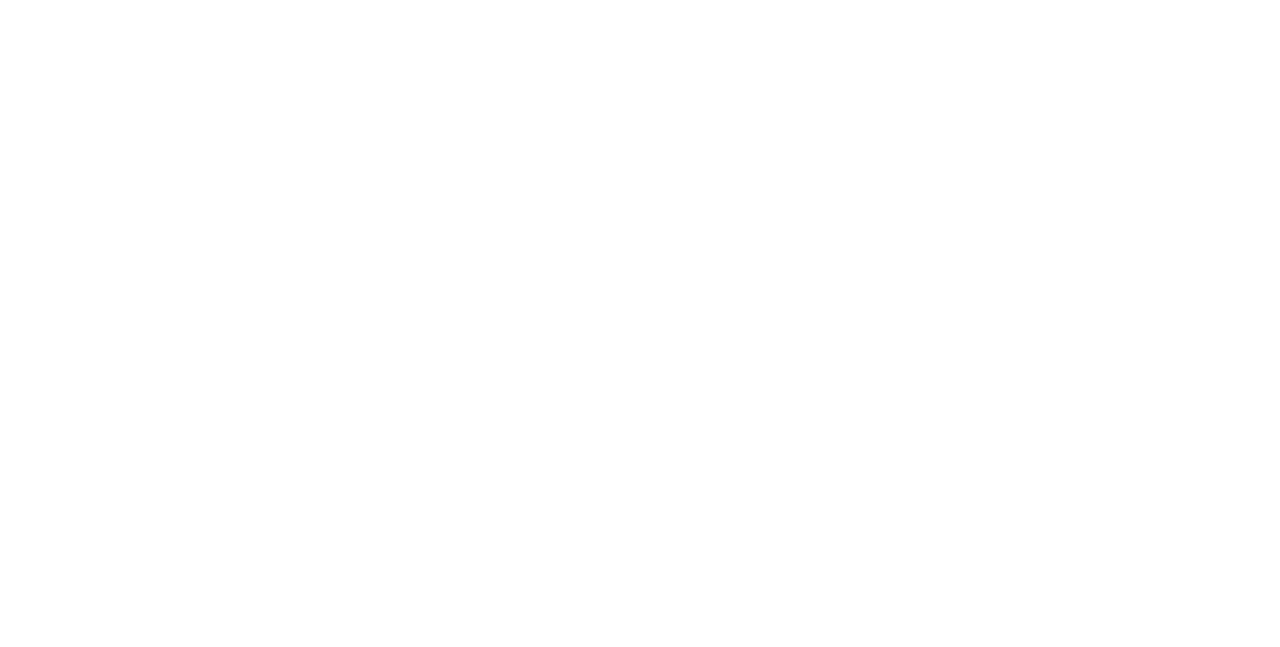
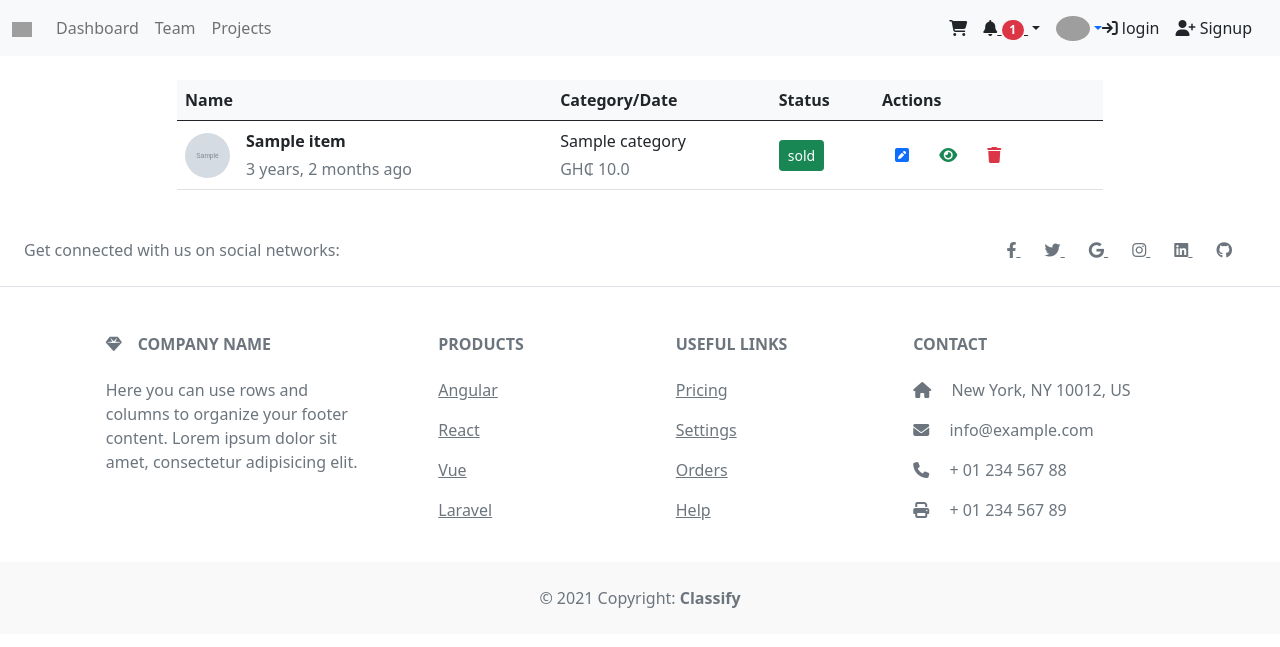
Before and after one commit to rcoffie/classify, a Django app: page /user_engine/dashboard/ in a window 1280 px wide. Before the commit the part shown is empty. Shown: the top 647 px of the page. Run offline with Django 3.2, Linux system fonts and the light colour scheme; a user stored in the database is signed in; tables that the repository leaves empty hold one stand-in row (values such as "Sample post"); grey boxes marked "Sample" are stand-in pictures; some libraries are stand-ins or nearby versions; grey boxes are pictures that could not be loaded.

Commit message:
designing admin dasboard view

```diff
--- a/core/templates/pages/home.html
+++ b/core/templates/pages/home.html
@@ -36,7 +36,7 @@
                 <h5 class="card-title text-center text-primary">{{each.name}}</h5>
                 <div class="card-body text-secondary">
                   <p class="card-text">{{each.description| truncatechars:80}}</p>
-                  <small class="text-dark">GH₵ {{each.price}} </small>
+                  <small class="text-dark">GH₵{{each.price}} </small>
                 </div>
 
               </div>
--- a/core/templates/user_engine/dashboard.html
+++ b/core/templates/user_engine/dashboard.html
@@ -0,0 +1,71 @@
+{% extends 'base.html' %}
+{% load humanize %}
+{% block content %}
+
+<div class="container">
+    <div class="row my-4">
+        <div class="col-10 m-auto">
+
+            <table class="table align-middle mb-0 bg-white">
+                <thead class="bg-light">
+                  <tr>
+                    <th>Name</th>
+                    <th>Category/Date</th>
+                    <th>Status</th>
+                    <th>Actions</th>
+                  </tr>
+                </thead>
+                {% if items %}
+                <tbody>
+                    {% for each in items %}
+                  <tr>
+
+                    <td>
+                      <div class="d-flex align-items-center">
+                        <img
+                            src="{{each.item_image.url}}"
+                            alt=""
+                            style="width: 45px; height: 45px"
+                            class="rounded-circle"
+                            />
+                        <div class="ms-3">
+                          <p class="fw-bold mb-1">{{each.name}}</p>
+                          <p class="text-muted mb-0"> {{each.created_on| naturaltime}}</p>
+                        </div>
+                      </div>
+                    </td>
+                    <td>
+                      <p class="fw-normal mb-1">{{each.category}}</p>
+                      <p class="text-muted mb-0">GH₵ {{each.price}}</p>
+                    </td>
+                    <td>
+                        {% if each.is_sold %}
+                        <span class="btn btn-success btn-sm btn-rounded ">sold</span>
+
+                         {% else %}
+                         <span class="btn btn-primary btn-sm btn-rounded">active</span>
+                        {% endif %}
+                    </td>
+                    <td>
+                        <a href="" type="button" class="btn btn-link btn-rounded text-decoration-none">
+                            <i class="fa fa-pencil-square " aria-hidden="true"></i>
+                         </a>
+                         <a href="" type="button" class="btn btn-link btn-rounded text-decoration-none">
+                            <i class="fa fa-eye text-success" aria-hidden="true"></i>
+                         </a>
+
+                      <a href="" type="button" class="btn btn-link btn-rounded text-decoration-none">
+                         <i  class="fa fa-trash text-danger" aria-hidden="true"></i>
+                      </a>
+
+                    </td>
+                  </tr>
+                  {% endfor %}
+                </tbody>
+                {% endif %}
+              </table>
+        </div>
+    </div>
+</div>
+
+{% endblock %}
--- a/core/user_engine/views.py
+++ b/core/user_engine/views.py
@@ -1,18 +1,20 @@
-from django.shortcuts import render
+from django.shortcuts import render, get_object_or_404
 from django.contrib.auth import login, authenticate
 from .forms import SignUpForm
 from django.shortcuts import render, redirect
 from django.contrib.auth.forms import AuthenticationForm
 from django.contrib import messages
 from django.contrib.auth.decorators import login_required
+from item_engine.models import Category, Item
 
 
 # Create your views here.
 
 @login_required(login_url='signup')
 def dashboard(request):
-
-    return render(request, 'user_engine/dashboard.html')
+	items = Item.objects.filter(created_by=request.user)
+	context = {'items':items}
+	return render(request, 'user_engine/dashboard.html',context)
 
 def signup(request):
     if request.method == 'POST':
```
